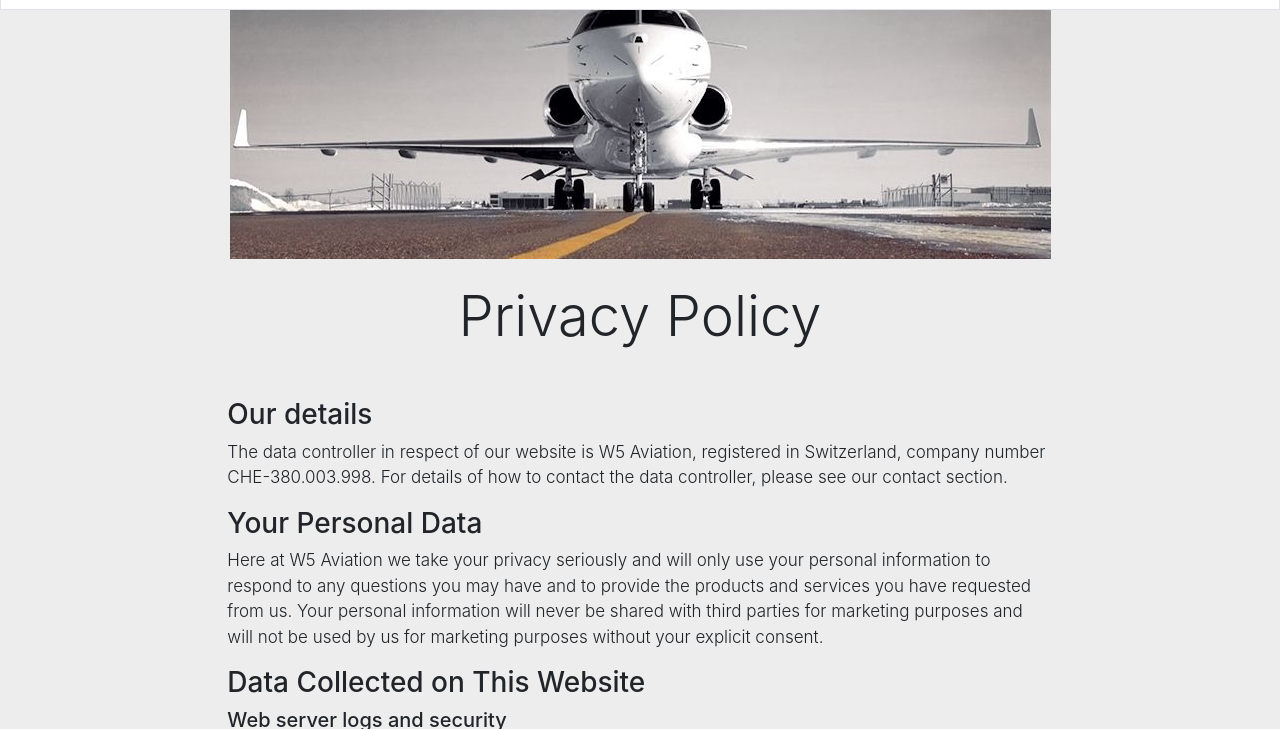
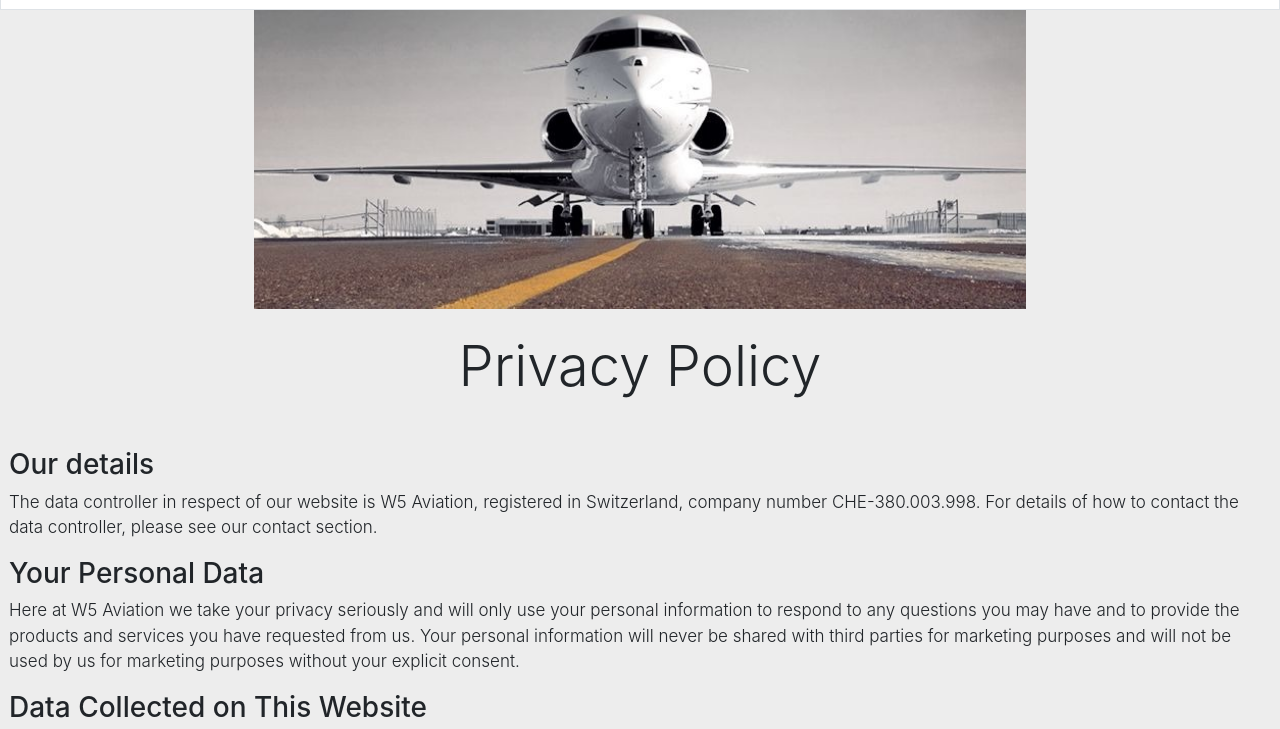
Before and after one commit to phil7j/w5aviation, a website: page privacy.html in a window 1280 px wide. Shown: the part 72-801 px from the top of the page. Drawn offline with nearby package versions, Linux system fonts and the light colour scheme.

Commit message:
update style of hero pic on privacy page

```diff
--- a/css/privacystyle.css
+++ b/css/privacystyle.css
@@ -17,12 +17,8 @@ a.navbar-brand {
 }
 
 a.nav-link {
-	transition:all 0.2s;
+	transition:color 0.1s;
 }
-
-a.nav-link:hover {
-	font-size: 17.5px;
-  }
 
 .logo {
 	width: 80%;
@@ -30,10 +26,11 @@ a.nav-link:hover {
 div.runway {
 	background-image: url("../images/runway.jpg");
 	background-repeat: no-repeat;
-	width: auto;
-	height: 250px;
-	margin-top: 81px;
-	background-position: center;
+	max-width: 772px;
+	height: 300px;
+	margin: 81px auto 0 auto;
+	background-position: top;
+	background-size: cover;
 }
 
 div.privacy-text {
--- a/privacy.html
+++ b/privacy.html
@@ -57,7 +57,7 @@
 		</div>
 		</div>
 	</nav>
-	<div class="container">
+	<!-- <div class="container"> -->
 
 		<div class="runway">
 
@@ -68,7 +68,7 @@
 
 
 
-</div>
+<!-- </div> -->
 	</div>
 
 
@@ -76,7 +76,7 @@
 
 	<div class="fluid-container">
 		<div class="row">
-			<div class="col-lg-8 offset-lg-2 p-4">
+			<div class="col offset-lg-2 p-4 m-0">
 				<h1 class="display-4 text-center mb-5">Privacy Policy</h5>
 					<div class="privacy-text lead">
 						<h3>Our details</h4>
```
